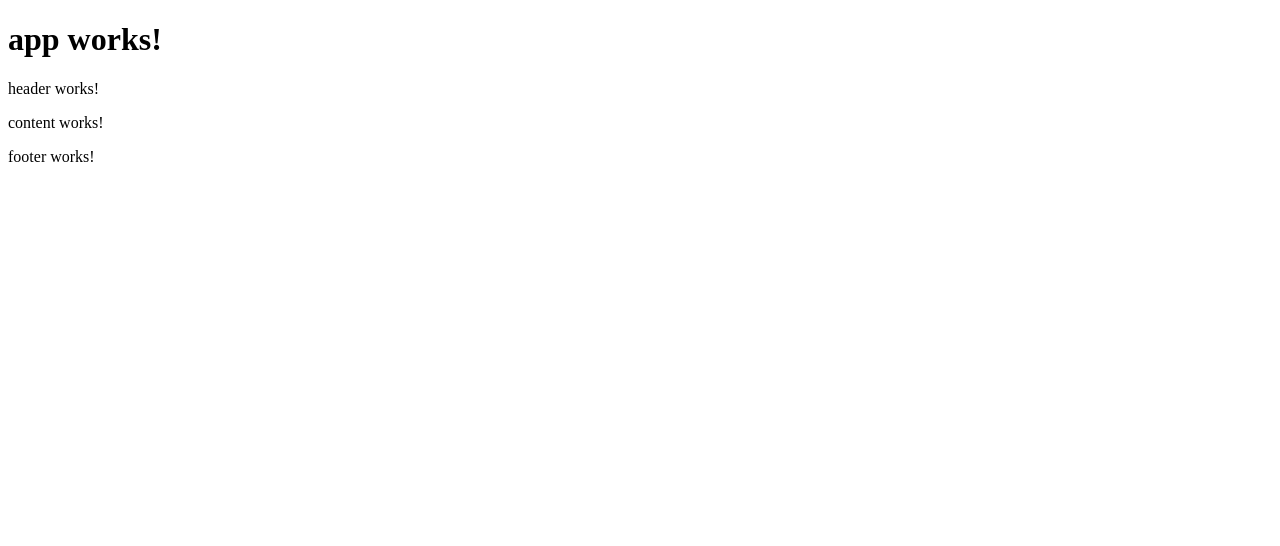
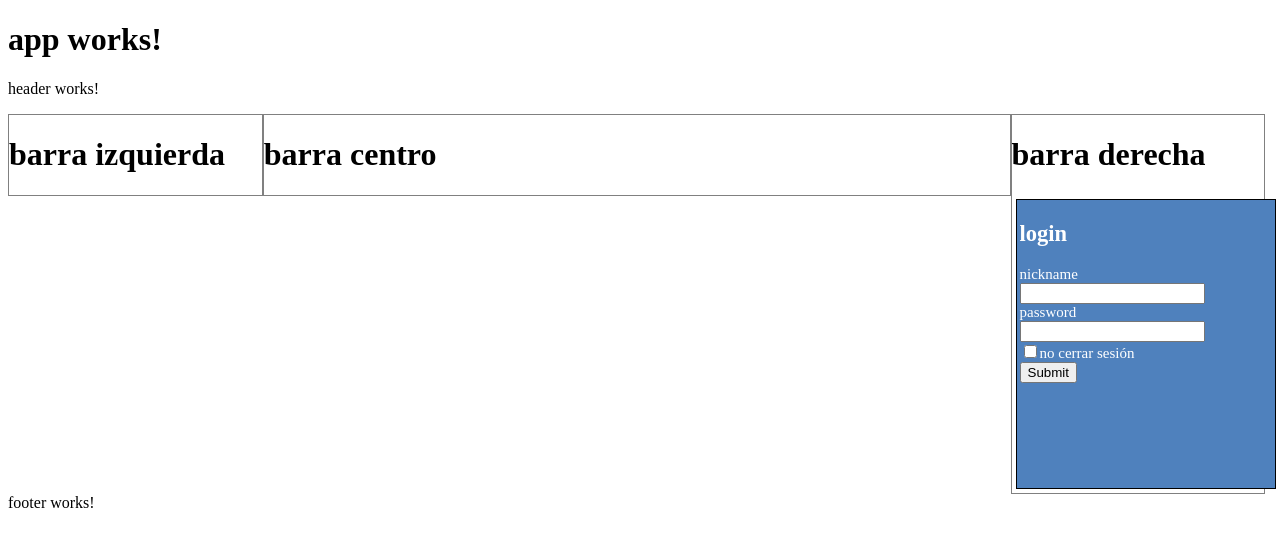
Before and after one commit to AntonioloNeviani/Angular2, an Angular app: page / in a window 1280 px wide. Shown: the top 546 px of the page. Built offline with nearby package versions, Linux system fonts and the light colour scheme.

Commit message:
Mis cambios

```diff
--- a/src/app/content/content.component.css
+++ b/src/app/content/content.component.css
@@ -1,5 +1,6 @@
-.container{
-    width: 20%;
+.containerLogin{
+    width: 100%;
+    float:left;
     margin: 4px 4px;
     border: 1px solid black;
     padding: 3px;
@@ -10,7 +11,17 @@
     color: #fff;
 }
 .bodyDiv{
-    border: 1px solid gray;
+    float:left;
     width: 100%;
     height: 100%;
 }
+.bars{
+    border: 1px solid gray;
+    float:left;
+    width:20%;
+}
+.center{
+    border: 1px solid gray;
+    float:left;
+    width: 59%
+}
--- a/src/app/content/content.component.html
+++ b/src/app/content/content.component.html
@@ -1,3 +1,43 @@
-<p>
+<!-- <p>
   content works!
-</p>
+</p> -->
+
+<div class="bodyDiv">
+  <div class="bars">
+    <h1> barra izquierda </h1>
+  </div>
+  <div class="center">
+    <h1> barra centro </h1>
+  </div>
+  <div class="bars">
+    <h1> barra derecha </h1>
+
+    <div class="containerLogin">
+        <h2>Login</h2>
+
+        <form>
+          <div class="form-group">
+            <label for="subject">Nickname</label><br>
+            <input type="text" class="form-control" required>
+          </div>
+
+          <div class="form-group">
+            <label for="content">Password</label><br>
+            <input type="text" class="form-control" required>
+          </div>
+
+          <div class="form-group">
+            <div class="checkbox">
+              <label for="isImportant">
+                <input type="checkbox">No cerrar sesión
+              </label>
+            </div>
+          </div>
+
+          <button type="submit" class="btn btn-default">Submit</button>
+        </form>
+        <br><br><br><br><br><br>
+    </div>
+
+  </div>
+</div>
```
